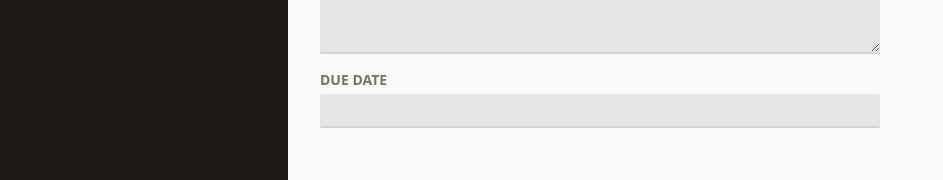
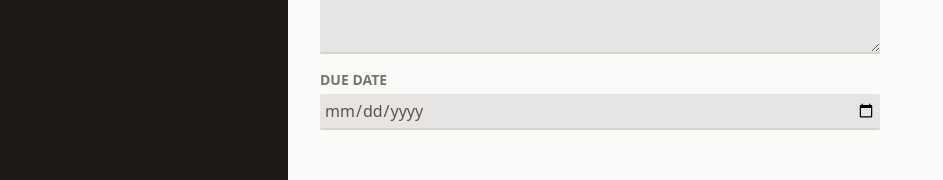
Before and after one commit to weas3ls/react-project-management, a React (Vite) app: page / in a window 1280 px wide. Both pictures are taken after a click on the button "+ Add Project". Shown: the part 270-450 px from the top of the page, without its empty margins (0-943 px from the left). Built offline with nearby package versions, Linux system fonts and the light colour scheme.

Commit message:
use refs to handle user inputs and save new projects to state

```diff
--- a/src/App.jsx
+++ b/src/App.jsx
@@ -11,15 +11,31 @@ function App() {
     });
 
     function handleStartAddProject() {
-        setProjectsState(prevProjectsState => ({
-            ...prevProjectsState,
+        setProjectsState(prevState => ({
+            ...prevState,
             selectedProjectId: null,
         }));
     }
 
+    function handleAddProject(projectData) {
+        setProjectsState(prevState => {
+            const newProject = {
+                ...projectData,
+                id: Math.random(),
+            };
+
+            return {
+                ...prevState,
+                projects: [...prevState.projects, newProject],
+            };
+        });
+    }
+
+    console.log(projectsState);
+
     let content;
 
-    if (projectsState.selectedProjectId === null) content = <NewProject />;
+    if (projectsState.selectedProjectId === null) content = <NewProject onAdd={handleAddProject} />;
     else content = <NoProjectSelected onStartAddProject={handleStartAddProject} />;
 
     return (
--- a/src/components/Input.jsx
+++ b/src/components/Input.jsx
@@ -1,11 +1,19 @@
-export default function Input({ label, textarea = false, ...props }) {
+import { forwardRef } from "react";
+
+const Input = forwardRef(function Input({ label, textarea = false, ...props }, ref) {
     const classes =
         "w-full p-1 border-b-2 rounded-sm border-stone-300 bg-stone-200 text-stone-600 focus:outline-none focus:border-stone-600";
 
     return (
         <p className="flex flex-col gap-1 my-4">
             <label className="text-sm font-bold uppercase text-stone-500 ">{label}</label>
-            {textarea ? <textarea className={classes} {...props} /> : <input className={classes} {...props} />}
+            {textarea ? (
+                <textarea ref={ref} className={classes} {...props} />
+            ) : (
+                <input ref={ref} className={classes} {...props} />
+            )}
         </p>
     );
-}
+});
+
+export default Input;
--- a/src/components/NewProject.jsx
+++ b/src/components/NewProject.jsx
@@ -1,6 +1,19 @@
+import { useRef } from "react";
 import Input from "./Input";
 
-export default function NewProject() {
+export default function NewProject({ onAdd }) {
+    const title = useRef();
+    const description = useRef();
+    const dueDate = useRef();
+
+    function handleSave() {
+        const enteredTitle = title.current.value;
+        const enteredDescription = description.current.value;
+        const enteredDueDate = dueDate.current.value;
+
+        onAdd({ title: enteredTitle, description: enteredDescription, dueDate: enteredDueDate });
+    }
+
     return (
         <div className="w-[35rem] mt-16">
             <menu className="flex items-center justify-end gap-4 my-4">
@@ -8,13 +21,18 @@ export default function NewProject() {
                     <button className="text-stone-800 hover:text-stone-950">Cancel</button>
                 </li>
                 <li>
-                    <button className="px-6 py-2 rounded-md bg-stone-800 text-stone-50 hover:bg-stone-950">Save</button>
+                    <button
+                        className="px-6 py-2 rounded-md bg-stone-800 text-stone-50 hover:bg-stone-950"
+                        onClick={handleSave}
+                    >
+                        Save
+                    </button>
                 </li>
             </menu>
             <div>
-                <Input label={"Title"} />
-                <Input label={"Description"} textarea />
-                <Input label={"Due Date"} />
+                <Input ref={title} type="text" label={"Title"} />
+                <Input ref={description} label={"Description"} textarea />
+                <Input ref={dueDate} type="date" label={"Due Date"} />
             </div>
         </div>
     );
```
